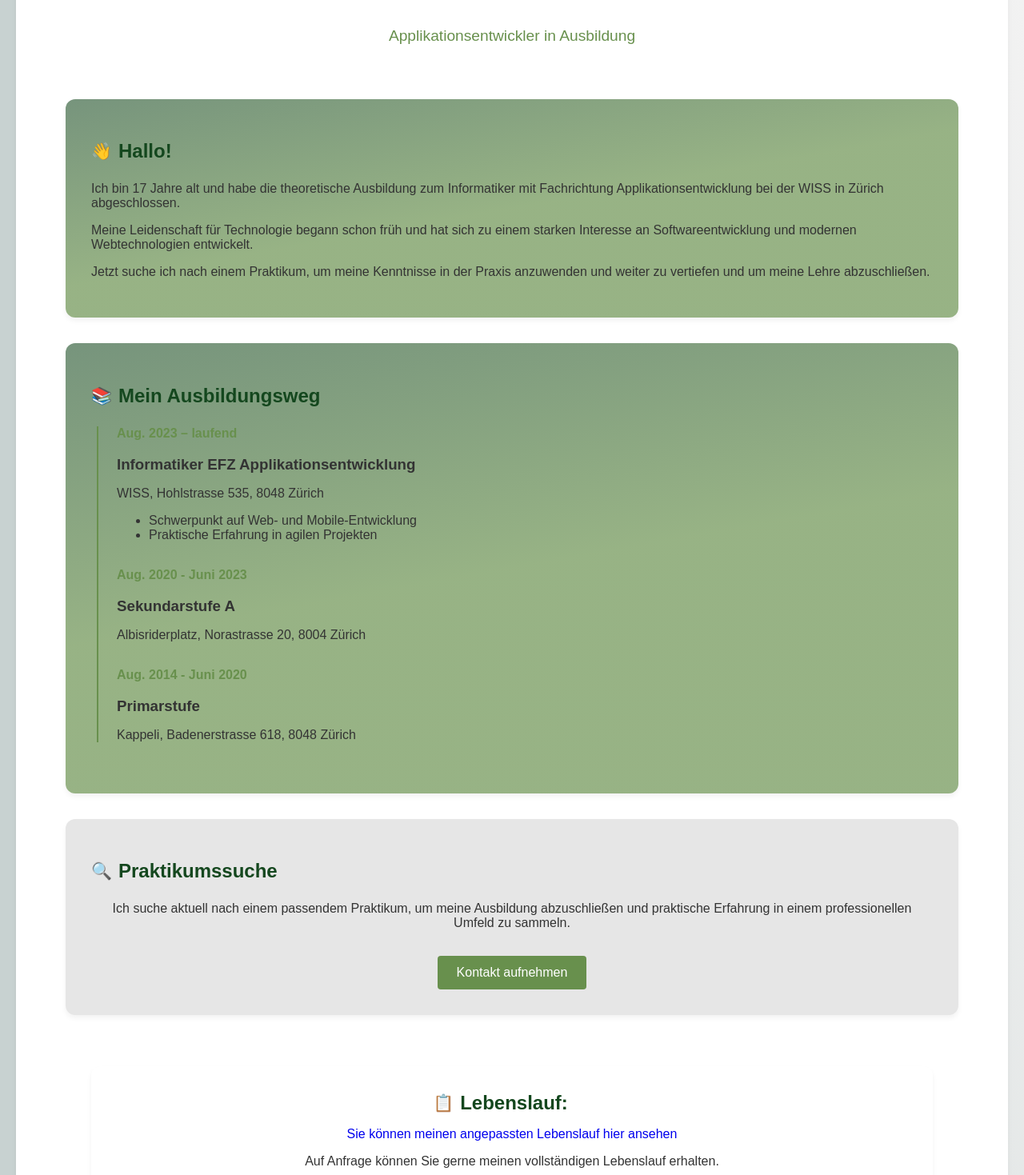
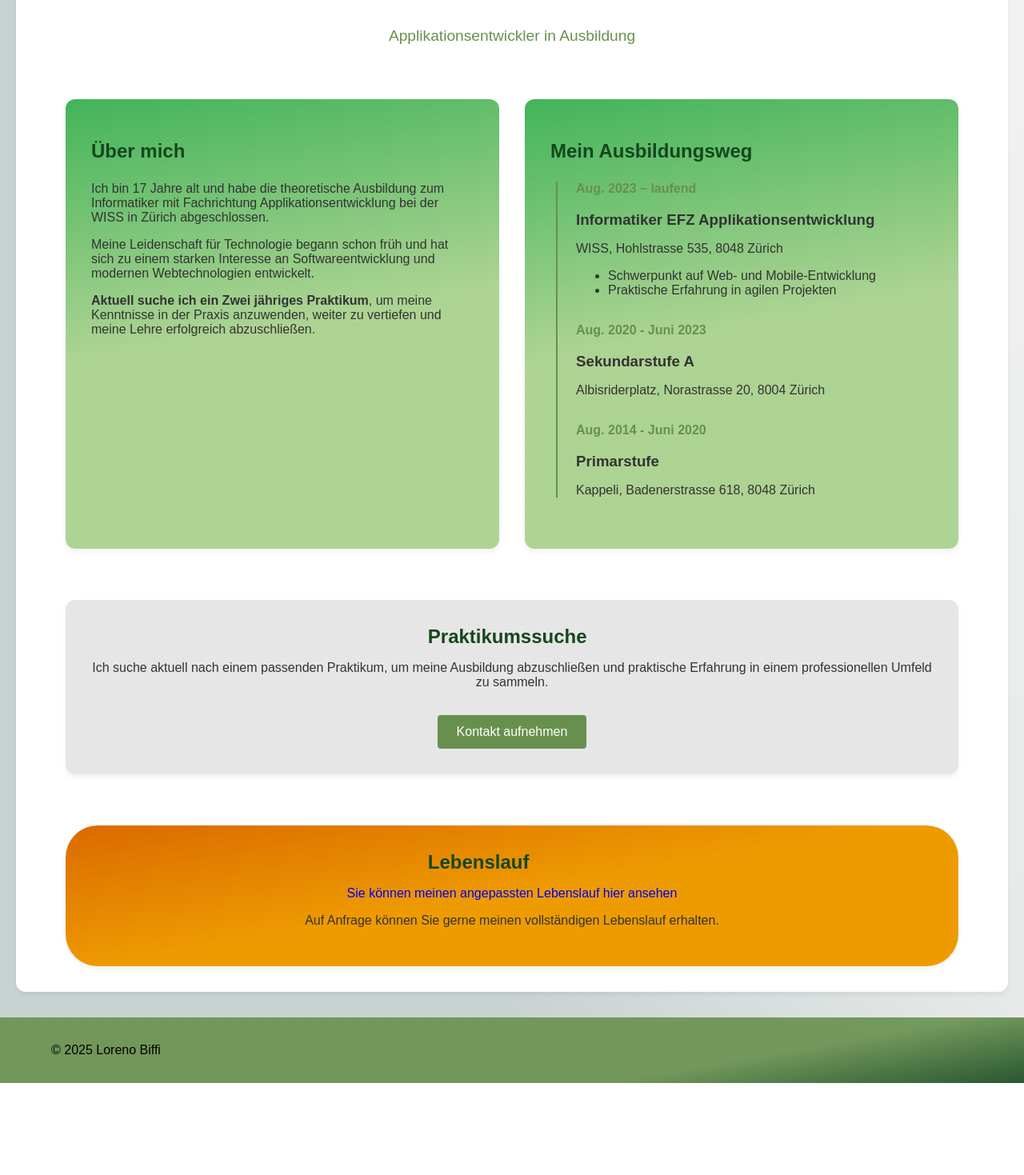
Before and after one commit to LorenoWiss/LorenoBiffiWebseite, a Vue app in the folder Bewerbungswebseite/: page /ueber-mich in a window 1280 px wide. Shown: the part 481-1950 px from the top of the page at 80% size. After the commit the page ends 1875 px from the top, so only its background shows below. Built offline with nearby package versions, Linux system fonts and the light colour scheme.

Commit message:
Fehler Korrigiert und Emojis entfernt

```diff
--- a/Bewerbungswebseite/src/App.vue
+++ b/Bewerbungswebseite/src/App.vue
@@ -11,7 +11,7 @@
 <script>
 import Header from '@/components/Header.vue'
 import Footer from '@/components/Footer.vue'
-import Lebenslauf from './components/Lebenslauf.vue'
+
 export default {
   name: 'App',
   components: {
@@ -19,8 +19,6 @@ export default {
     Header,
     // eslint-disable-next-line vue/no-reserved-component-names
     Footer,
-    // eslint-disable-next-line vue/no-unused-components
-    Lebenslauf,
   },
 }
 </script>
--- a/Bewerbungswebseite/src/components/Sprachen.vue
+++ b/Bewerbungswebseite/src/components/Sprachen.vue
@@ -10,7 +10,7 @@
       <div class="cambridge-svg-wrapper">
         <h3 class="english-title">Englisch</h3>
         <div class="info-row">
-          <div class="info-box">Result:<br />Pass at Grade C</div>
+          <div class="info-box">Result:<br />Pass at Grade A</div>
           <div class="info-box">Overall Score:<br />{{ overallScore }}</div>
           <div class="info-box">CEFR Level:<br />{{ cefrLevel }}</div>
         </div>
--- a/Bewerbungswebseite/src/components/UeberMich.vue
+++ b/Bewerbungswebseite/src/components/UeberMich.vue
@@ -21,7 +21,7 @@
       <div class="about-content">
         <!-- Persönliche Einführung -->
         <section class="ich-card">
-          <h2><span class="icon">👋</span> Hallo!</h2>
+          <h2>Über mich</h2>
           <p>
             Ich bin 17 Jahre alt und habe die theoretische Ausbildung zum Informatiker mit
             Fachrichtung Applikationsentwicklung bei der WISS in Zürich abgeschlossen.
@@ -31,14 +31,14 @@
             Interesse an Softwareentwicklung und modernen Webtechnologien entwickelt.
           </p>
           <p>
-            Jetzt suche ich nach einem Praktikum, um meine Kenntnisse in der Praxis anzuwenden und
-            weiter zu vertiefen und um meine Lehre abzuschließen.
+            <strong>Aktuell suche ich ein Zwei jähriges Praktikum</strong>, um meine Kenntnisse in
+            der Praxis anzuwenden, weiter zu vertiefen und meine Lehre erfolgreich abzuschließen.
           </p>
         </section>
 
         <!-- Ausbildungsweg -->
         <section class="timeline-card">
-          <h2><span class="icon">📚</span> Mein Ausbildungsweg</h2>
+          <h2>Mein Ausbildungsweg</h2>
           <div class="timeline">
             <div class="timeline-item">
               <div class="timeline-date">Aug. 2023 – laufend</div>
@@ -70,22 +70,20 @@
 
         <!-- Praktikumssuche -->
         <section class="cta-card">
-          <h2><span class="icon">🔍</span> Praktikumssuche</h2>
+          <h2 class="cv-title">Praktikumssuche</h2>
           <p>
-            Ich suche aktuell nach einem passendem Praktikum, um meine Ausbildung abzuschließen und
+            Ich suche aktuell nach einem passenden Praktikum, um meine Ausbildung abzuschließen und
             praktische Erfahrung in einem professionellen Umfeld zu sammeln.
           </p>
           <router-link to="/#kontakt" class="cta-button">Kontakt aufnehmen</router-link>
         </section>
       </div>
       <div class="CV-box">
-        <section class="CV-card">
-          <h2 class="cv-title"><span class="icon">📋</span>Lebenslauf:</h2>
-          <router-link to="/lebenslauf" class="cv-link"
-            >Sie können meinen angepassten Lebenslauf hier ansehen</router-link
-          >
-          <p>Auf Anfrage können Sie gerne meinen vollständigen Lebenslauf erhalten.</p>
-        </section>
+        <h2 class="cv-title">Lebenslauf</h2>
+        <router-link to="/lebenslauf" class="cv-link"
+          >Sie können meinen angepassten Lebenslauf hier ansehen</router-link
+        >
+        <p>Auf Anfrage können Sie gerne meinen vollständigen Lebenslauf erhalten.</p>
       </div>
     </div>
   </section>
@@ -199,7 +197,7 @@ h2 {
 .ich-card,
 .timeline-card {
   margin-bottom: 2rem;
-  background: linear-gradient(170deg, rgba(20, 71, 30, 0.582), rgba(104, 144, 77, 0.685) 50%);
+  background: linear-gradient(170deg, rgb(66, 180, 89), rgba(159, 204, 129, 0.856) 50%);
 }
 
 .timeline {
@@ -255,6 +253,11 @@ h2 {
   transform: translateY(-2px);
 }
 
+.about-content {
+  display: grid;
+  gap: 2rem;
+}
+
 @media (min-width: 768px) {
   .about-content {
     grid-template-columns: 1fr 1fr;
@@ -283,10 +286,10 @@ h2 {
   .CV-box {
     margin-top: 2rem;
     text-align: center;
-    background: white;
-    border-radius: 12px;
+    border-radius: 40px;
     padding: 2rem;
-    box-shadow: none;
+    background: linear-gradient(170deg, #da6a00, #ee9b01 50%);
+    box-shadow: 0 4px 6px rgba(0, 0, 0, 0.05);
   }
 
   .cv-title {
@@ -298,11 +301,6 @@ h2 {
     margin: 0 40% 1rem;
   }
 
-  .CV-card {
-    text-align: center;
-    box-shadow: 0 4px 6px rgba(0, 0, 0, 0.05);
-  }
-
   .cv-link:hover {
     background-color: #14471e;
     transform: translateY(-2px);
```
